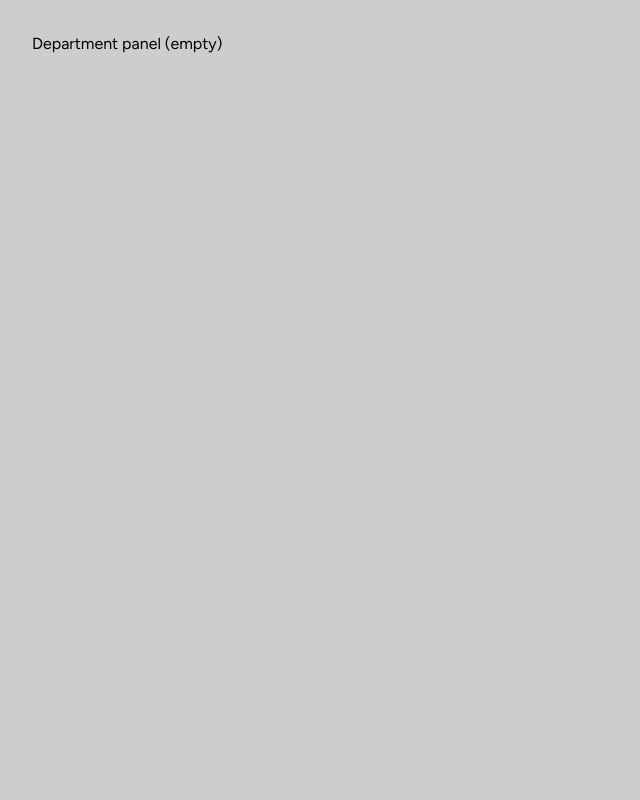
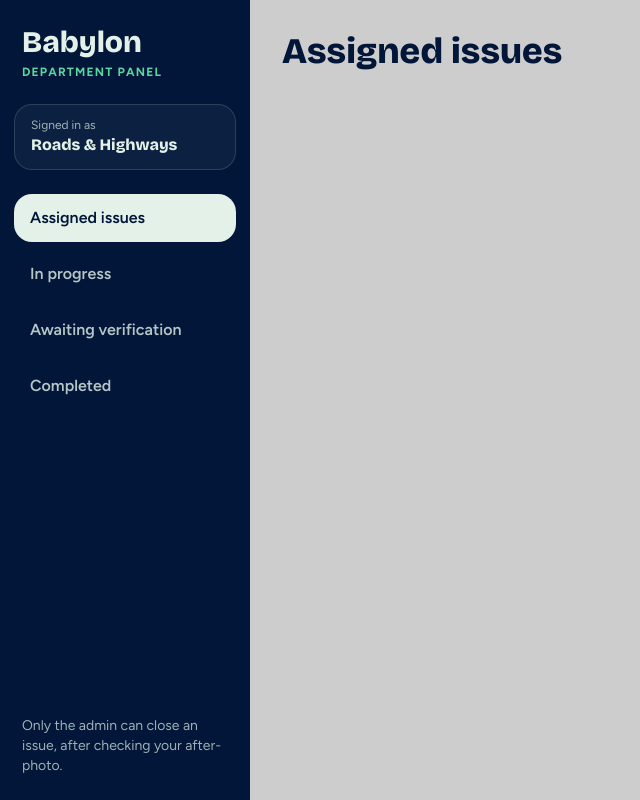
Before and after one commit to f-akhter-t/babylon, a React (Vite) app in the folder frontend/: page /department in a window 1280 px wide. Shown: the whole page, without its empty margins (0-640 px from the left). Built offline with nearby package versions, Linux system fonts and the light colour scheme.

Commit message:
feat(admin): show sidebar on department page

```diff
--- a/frontend/src/pages/DepartmentPanel/DepartmentPanel.jsx
+++ b/frontend/src/pages/DepartmentPanel/DepartmentPanel.jsx
@@ -1,3 +1,13 @@
+import AdminLayout from '../../components/layout/AdminLayout'
+
 export default function DepartmentPanel() {
-  return <main className="p-8">Department panel (empty)</main>
+  return (
+    <AdminLayout variant="department" active="Assigned issues">
+      <div className="p-8">
+        <h1 className="font-heading text-4xl font-extrabold text-navy">
+          Assigned issues
+        </h1>
+      </div>
+    </AdminLayout>
+  )
 }
```
